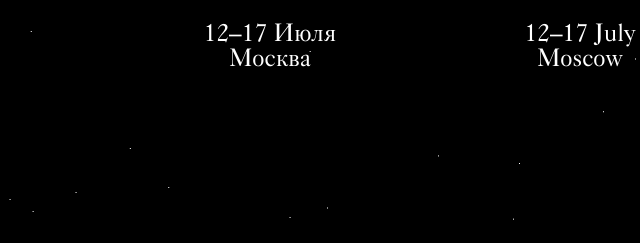
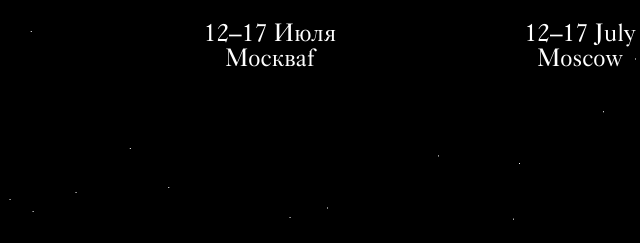
Before and after one commit to ffurqat/delta.github.io, a website: page index.html in a window 1280 px wide. Shown: the top 243 px of the page, 525-1165 px from the left. Drawn offline with Linux system fonts and the light colour scheme.

Commit message:
content update

```diff
--- a/index.html
+++ b/index.html
@@ -14,7 +14,7 @@
     <div class="content">
       <div class="intro">
         <div class="dates">
-          <div>12–17 Июля</br>Москва</div>
+          <div>12–17 Июля</br>Москваf</div>
           <div>12–17 July</br>Moscow</div>
         </div>
         <h1>Delta</h1>
```
